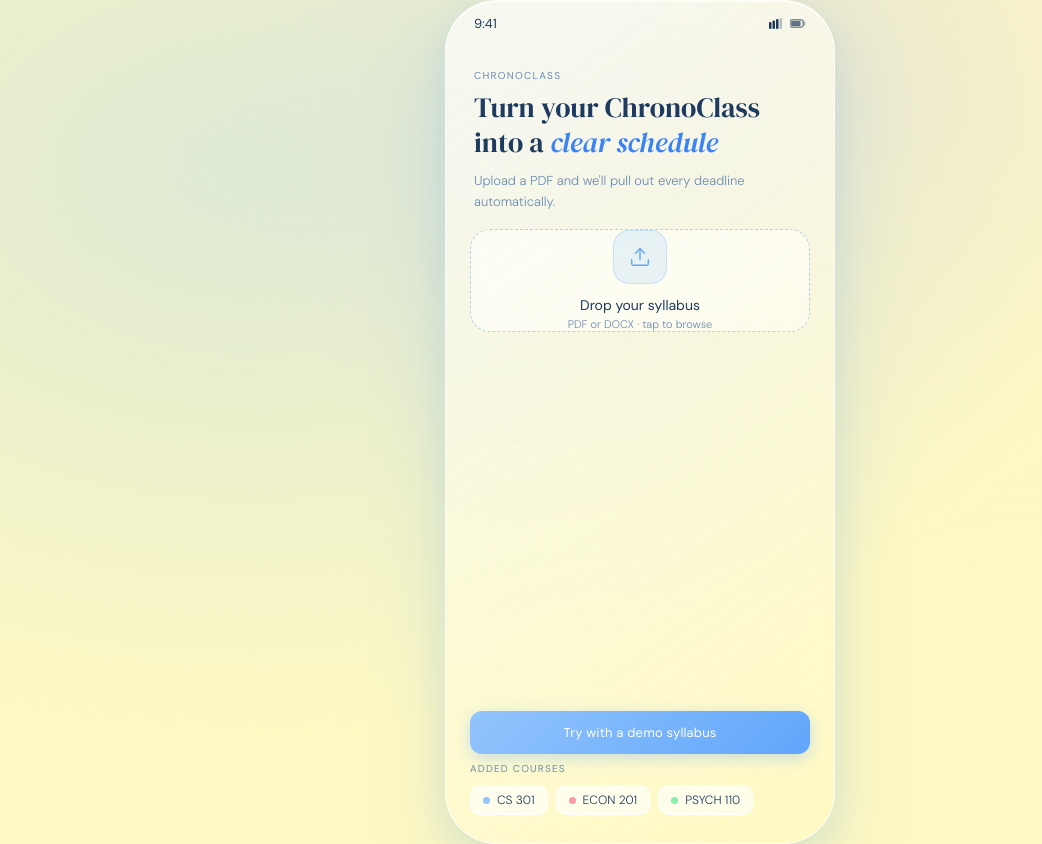
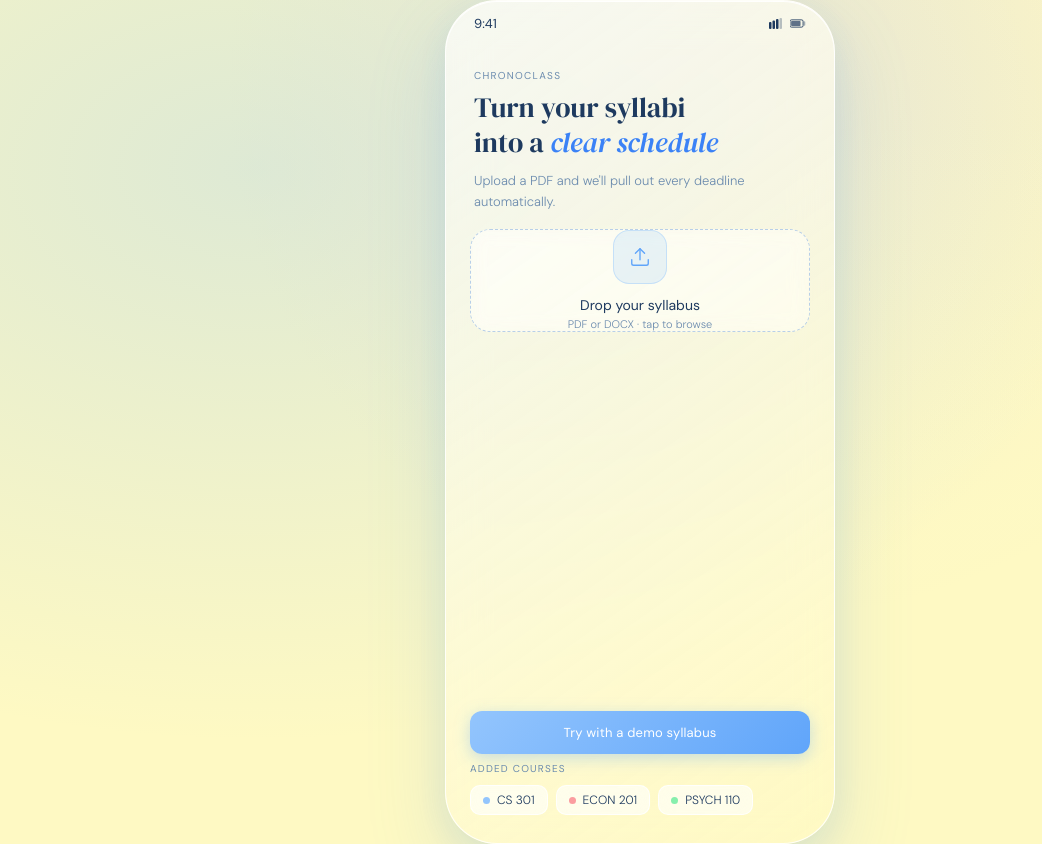
Before and after one commit to yoohyunkim/syllabi-calendar_PM, a plain HTML site: page index.html in a window 1280 px wide. Shown: the whole page, without its empty margins (0-1042 px from the left). Drawn offline with Linux system fonts and the light colour scheme.

Commit message:
Update index.html

```diff
--- a/index.html
+++ b/index.html
@@ -427,7 +427,7 @@
     <div class="screen" id="screen-upload">
       <div style="padding:24px 28px 16px">
         <p style="font-size:10px;letter-spacing:1.3px;text-transform:uppercase;color:var(--mid);margin-bottom:8px;font-weight:400">ChronoClass</p>
-        <h1 style="font-size:28px;line-height:1.25;color:var(--ink)">Turn your ChronoClass<br/>into a <em style="color:var(--blue3)">clear schedule</em></h1>
+        <h1 style="font-size:28px;line-height:1.25;color:var(--ink)">Turn your syllabi<br/>into a <em style="color:var(--blue3)">clear schedule</em></h1>
         <p style="font-size:13px;margin-top:10px;line-height:1.65;font-weight:300">Upload a PDF and we'll pull out every deadline automatically.</p>
       </div>
 
```
